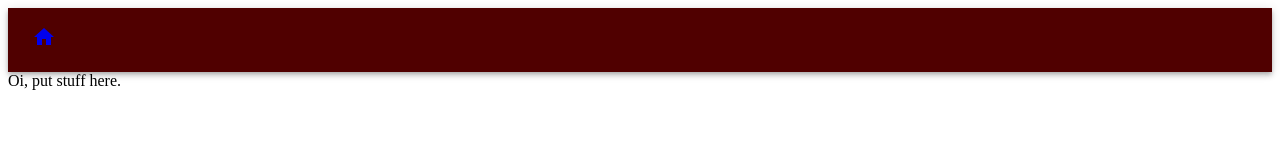
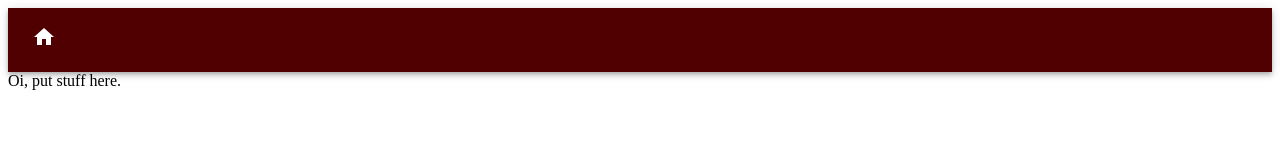
Before and after one commit to devjamespro/Rev-Registration, a React app in the folder autoscheduler/frontend/src/: page / in a window 1280 px wide. Shown: the top 160 px of the page. Built offline with nearby package versions, Linux system fonts and the light colour scheme; the HTML template or start-up script is replaced by a standard one.

Commit message:
Changed HomeIcon to display secondary color
Did this just to show the secondary color from the theme used

```diff
--- a/autoscheduler/frontend/src/App.tsx
+++ b/autoscheduler/frontend/src/App.tsx
@@ -13,9 +13,9 @@ const App: React.SFC = function App() {
       <ThemeProvider theme={theme}>
         <AppBar position="static">
           <Toolbar>
-            <IconButton edge="start" color="inherit">
+            <IconButton edge="start">
               <Link to="/">
-                <HomeIcon />
+                <HomeIcon color="secondary" />
               </Link>
             </IconButton>
           </Toolbar>
```
